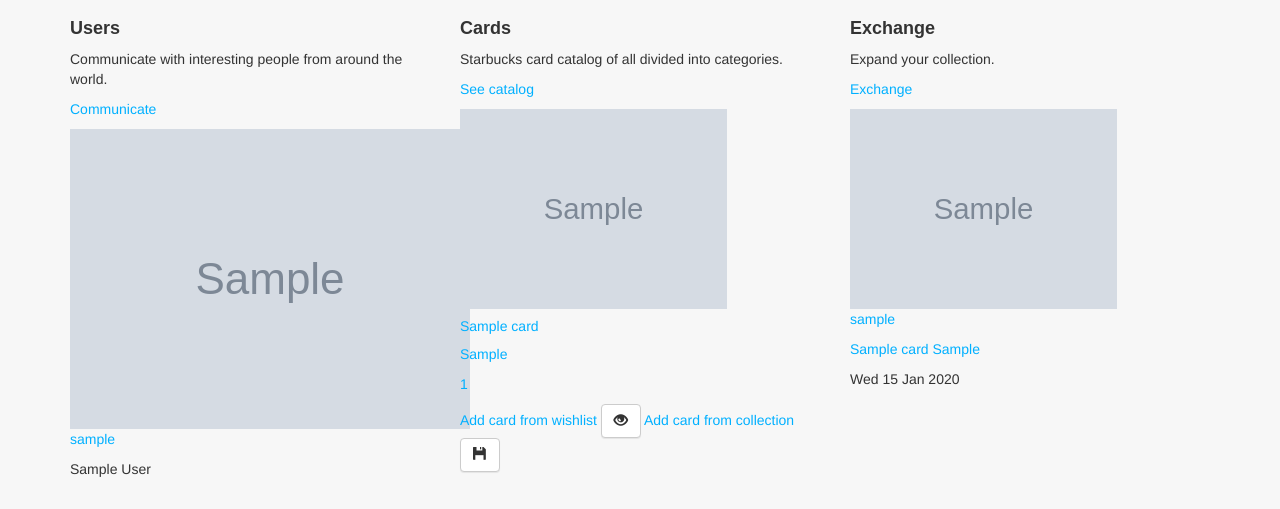
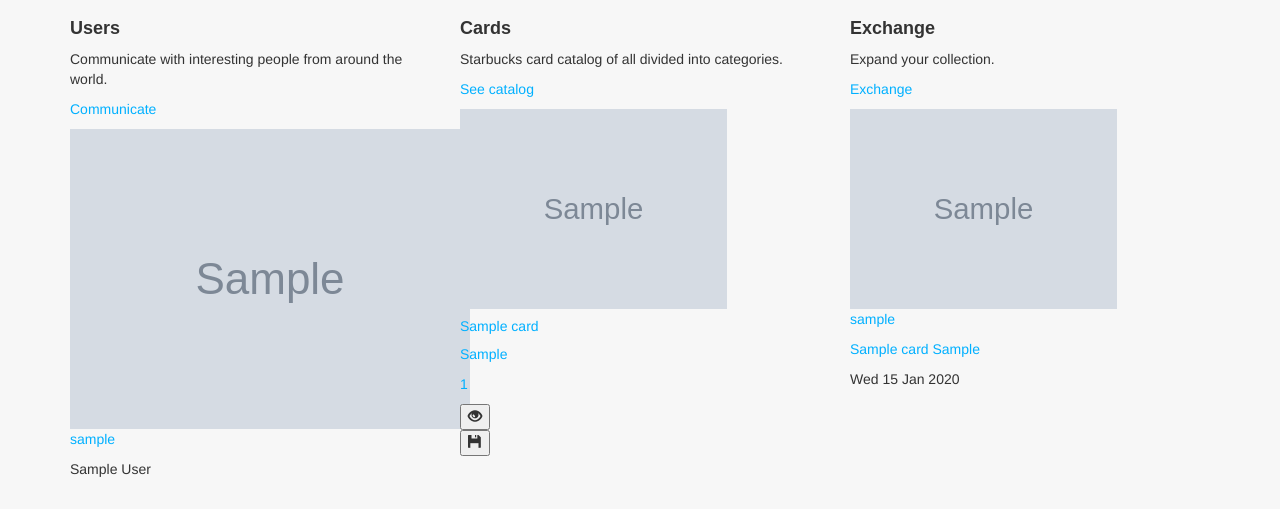
Before and after one commit to Nerevarsoul/Cardtravel, a Django app: page /index/ in a window 1280 px wide. Shown: the part 1217-1726 px from the top of the page. Run offline with Django 3.2, Linux system fonts and the light colour scheme; tables that the repository leaves empty hold one stand-in row (values such as "Sample post"); grey boxes marked "Sample" are stand-in pictures; parts of the project's set-up code (start-up, migrations or seed data) failed here and were passed over; some libraries are stand-ins or nearby versions.

Commit message:
Refactoring templates

```diff
--- a/cardtravel/templates/cardtravel/card_preview.html
+++ /dev/null
@@ -1,27 +0,0 @@
-
-<img src="{{card.face_picture.url}}" height="200">
-<h5><a href="/cards/{{card.id}}/">{{ card.name }}</a></h5>
-<p><a href="/cards/country/{{card.country_url}}/">{{ card.country }}</a></p>
-<p><a href="/cards/year/{{card.issued_on}}/">{{ card.issued_on }}</a></p>
-{% if card in user_wishlist %}
-	<a href="/remove_card/wishlist/{{card.id}}/">Remove card in wishlist</a>
-	<button type="button" class="btn btn-default" aria-label="Left Align">
-		<span class="glyphicon glyphicon-eye-close" aria-hidden="true"></span>
-	</button>
-{% else %}
-	<a href="/add_card/wishlist/{{card.id}}/">Add card from wishlist</a>
-	<button type="button" class="btn btn-default" aria-label="Left Align">
-		<span class="glyphicon glyphicon-eye-open" aria-hidden="true"></span>
-	</button>
-{% endif %}
-{% if card in user_collection %}
-	<a href="/remove_card/collection/{{card.id}}/">Remove card in collection</a>
-	<button type="button" class="btn btn-default" aria-label="Left Align">
-		<span class="glyphicon glyphicon-floppy-remove" aria-hidden="true"></span>
-	</button>
-{% else %}
-	<a href="/add_card/collection/{{card.id}}/">Add card from collection</a>
-	<button type="button" class="btn btn-default" aria-label="Left Align">
-		<span class="glyphicon glyphicon-floppy-disk" aria-hidden="true"></span>
-	</button>
-{% endif %}
--- a/cardtravel/templates/cardtravel/cardlist.html
+++ b/cardtravel/templates/cardtravel/cardlist.html
@@ -9,7 +9,7 @@
     <div class="row">
 		{% for card in cards %}
 			<div class="col-md-6">
-			{% include 'cardtravel/card_preview.html' %}
+			{% include 'cardtravel/previes/cards.html' %}
 			</div>
 		{% endfor %}
 	</div>
--- a/cardtravel/templates/cardtravel/cards.html
+++ b/cardtravel/templates/cardtravel/cards.html
@@ -6,7 +6,7 @@
     <div class="row">
 		{% for card in cards %}
 			<div class="col-md-6">
-			{% include 'cardtravel/card_preview.html' %}
+				{% include 'cardtravel/preview/cards.html' %}
 			</div>
 		{% endfor %}
 	</div>
--- a/cardtravel/templates/cardtravel/category.html
+++ b/cardtravel/templates/cardtravel/category.html
@@ -8,7 +8,7 @@
     	<div class="row">
 			{% for card in cards %}
 				<div class="col-md-6">
-					{% include 'cardtravel/card_preview.html' %}
+					{% include 'cardtravel/preview/cards.html' %}
 				</div>
 			{% endfor %}
 		</div>
--- a/cardtravel/templates/cardtravel/index.html
+++ b/cardtravel/templates/cardtravel/index.html
@@ -53,11 +53,8 @@
             <p>Communicate with interesting people from around the world.</p>
             <p><a href="#">Communicate</a></p>
             <div>
-                {% for user1 in users %}
-                    <img src="{{user1.profile.picture.url}}">
-                    <p><a href="/profile/{{user1.id}}/">{{ user1.username}}</a></p>
-                    <p>{{ user1.get_full_name }}</p>
-                     <br>
+                {% for profile in profiles %}
+                    {% include 'cardtravel/preview/users.html' %}
                 {% endfor %}
             </div>
           </div>
@@ -67,7 +64,7 @@
             <p><a href="#">See catalog</a></p>
             <div>
                 {% for card in cards %}
-                    {% include 'cardtravel/card_preview.html' %}
+                    {% include 'cardtravel/preview/cards.html' %}
                 {% endfor %}
             </div>
           </div>
@@ -77,10 +74,7 @@
             <p><a href="#">Exchange</a></p>
             <div>
                 {% for trade in trades %}
-                    <img src="{{trade.face_picture.url}}" height="200">
-                    <p><a href="/profile/{{trade.user.id}}/">{{trade.user}}</a></p>
-                    <p><a href="/cards/{{trade.card.id}}/">{{trade.card.name}} {{trade.condition}}</a></p>
-                    <p>{{trade.date|date:'D d M Y'}}</p>
+                    {% include 'cardtravel/preview/trades.html' %}
                 {% endfor %}
             </div>
           </div>
--- /dev/null
+++ b/cardtravel/templates/cardtravel/preview/cards.html
@@ -0,0 +1,31 @@
+
+<img src="{{card.face_picture.url}}" height="200">
+<h5><a href="/cards/{{card.id}}/">{{ card.name }}</a></h5>
+<p><a href="/cards/country/{{card.country_url}}/">{{ card.country }}</a></p>
+<p><a href="/cards/year/{{card.issued_on}}/">{{ card.issued_on }}</a></p>
+{% if card in user_wishlist %}
+	<form action="/remove_card/wishlist/{{card.id}}/">
+		<button type="submit">
+			<span class="glyphicon glyphicon-eye-close" aria-hidden="true"></span>
+		</button>
+	</form>
+{% else %}
+	<form action="/add_card/wishlist/{{card.id}}/">
+		<button type="submit">
+			<span class="glyphicon glyphicon-eye-open" aria-hidden="true"></span>
+		</button>
+	</form>
+{% endif %}
+{% if card in user_collection %}
+	<form action="/remove_card/collection/{{card.id}}/">
+		<button type="submit">
+			<span class="glyphicon glyphicon-floppy-remove" aria-hidden="true"></span>
+		</button>
+	</form>
+{% else %}
+	<form action="/add_card/collection/{{card.id}}/">
+		<button type="submit">
+			<span class="glyphicon glyphicon-floppy-disk" aria-hidden="true"></span>
+		</button>
+	</form>
+{% endif %}
--- /dev/null
+++ b/cardtravel/templates/cardtravel/preview/trades.html
@@ -0,0 +1,4 @@
+<img src="{{trade.face_picture.url}}" height="200">
+<p><a href="/profile/{{trade.user.id}}/">{{trade.user}}</a></p>
+<p><a href="/cards/{{trade.card.id}}/">{{trade.card.name}} {{trade.condition}}</a></p>
+<p>{{trade.date|date:'D d M Y'}}</p>
--- /dev/null
+++ b/cardtravel/templates/cardtravel/preview/users.html
@@ -0,0 +1,5 @@
+
+<img src="{{profile.picture.url}}">
+<p><a href="/profile/{{profile.user.id}}/">{{ profile.user.username}}</a></p>
+<p>{{ profile.user.get_full_name }}</p>
+<br>
--- a/cardtravel/templates/cardtravel/trades.html
+++ b/cardtravel/templates/cardtravel/trades.html
@@ -6,10 +6,7 @@
     <div class="row">
 		{% for trade in trades %}
 			<div class="col-md-6">
-				<img src="{{trade.face_picture.url}}" height="200">
-				<p><a href="/profile/{{trade.user.id}}/">{{trade.user}}</a></p>
-				<p><a href="/cards/{{trade.card.id}}/">{{trade.card.name}} {{trade.condition}}</a></p>
-				<p>{{trade.date|date:'D d M Y'}}</p>
+				{% include 'cardtravel/preview/trades.html' %}
 			</div>
 		{% endfor %}
 	</div>
--- a/cardtravel/templates/cardtravel/users.html
+++ b/cardtravel/templates/cardtravel/users.html
@@ -11,10 +11,7 @@
         <div class="row">
         	{% for profile in profiles %}
                 <div class="col-md-4">
-                    <img src="{{profile.picture.url}}">
-                    <p><a href="/profile/{{profile.user.id}}/">{{ profile.user.username}}</a></p>
-                    <p>{{ profile.user.get_full_name }}</p>
-                    <br>
+                    {% include 'cardtravel/preview/users.html' %}
                 </div>
         	{% endfor %}
         </div>
--- a/cardtravel/views.py
+++ b/cardtravel/views.py
@@ -33,7 +33,7 @@ class IndexPageView(TemplateView):
 
     def get_context_data(self, **kwargs):
         context = super(IndexPageView, self).get_context_data(**kwargs)
-        context['users'] = User.objects.all().order_by('-id')[:3]
+        context['profiles'] = UserProfile.objects.all().order_by('-id')[:3]
         context['trades'] = Trade.objects.all().order_by('-date')[:3]
         context['cards'] = Card.objects.all().order_by('-id')[:3]
         return context
```
Also changed, not shown: cardtravel/templates/cardtravel/card.html (deleted, +0 -19 lines), cardtravel/templates/cardtravel/cardview.html (+20 -1 lines).
